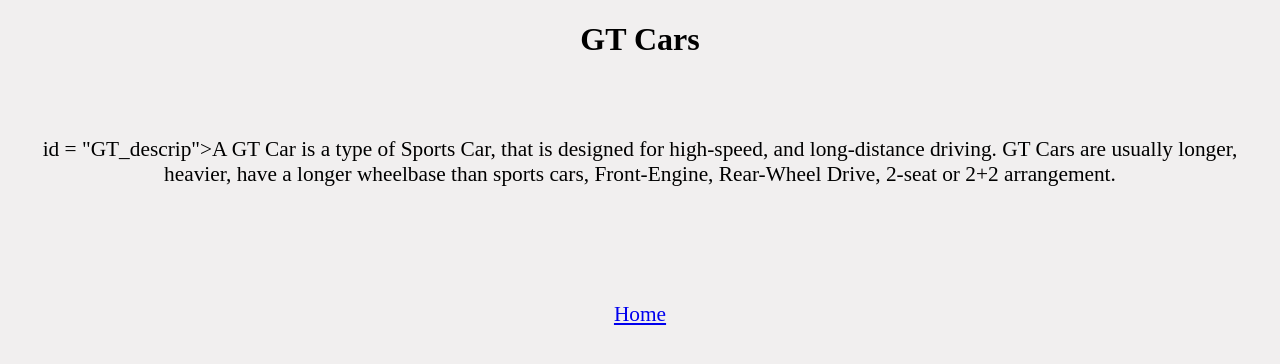
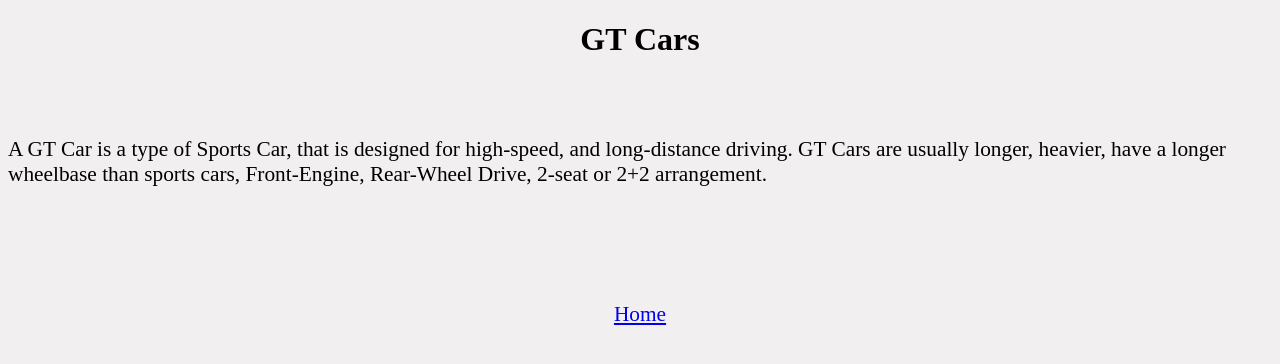
Before and after one commit to rmanneh2468/Cult_Classic_Japanese_Cars, a PHP site: page /GT_Cars.php in a window 1280 px wide. Shown: the top 364 px of the page. Run offline with PHP 8.4, Linux system fonts and the light colour scheme.

Commit message:
Update GT_Cars.php

```diff
--- a/GT_Cars.php
+++ b/GT_Cars.php
@@ -11,7 +11,7 @@
 
         <br></br>
 
-        <p> id = "GT_descrip">A GT Car is a type of Sports Car, that is designed for high-speed, and long-distance
+        <p id = "GT_descrip">A GT Car is a type of Sports Car, that is designed for high-speed, and long-distance
           driving. GT Cars are usually longer, heavier, have a longer wheelbase than sports cars,
           Front-Engine, Rear-Wheel Drive, 2-seat or 2+2 arrangement.
         </p>
```
